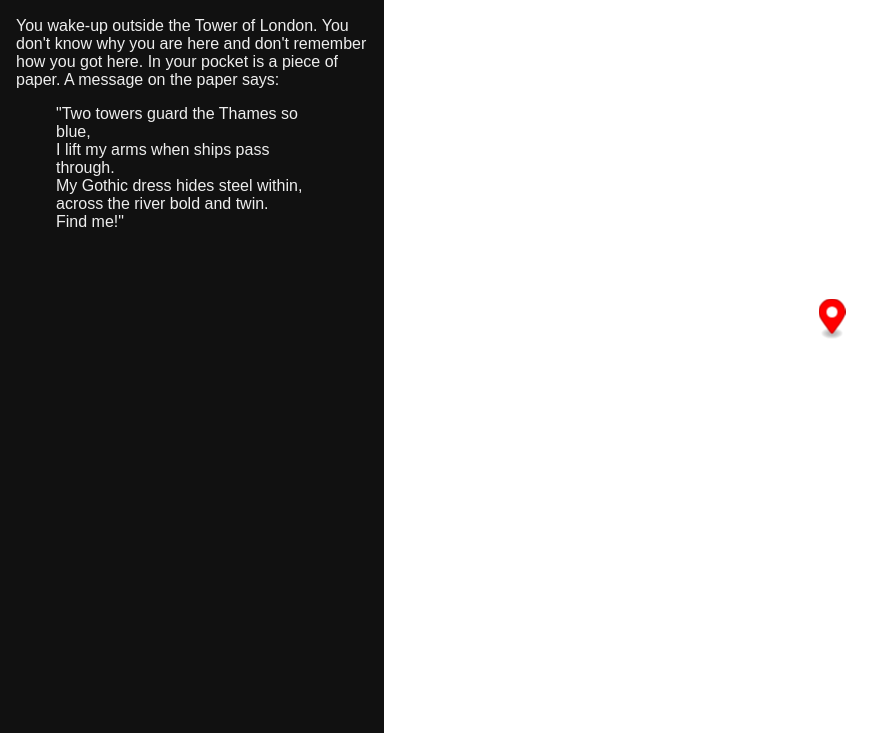
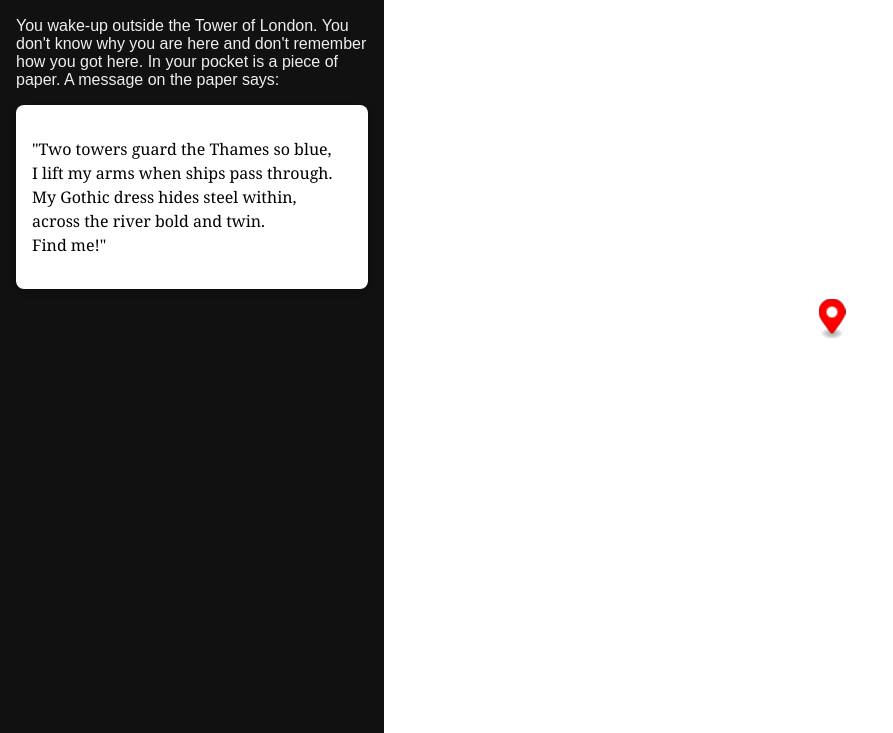
Before and after one commit to mapsmania/LondonTreasure, a plain HTML site: page index.html in a window 1280 px wide. Shown: the part 67-800 px from the top of the page, without its empty margins (0-893 px from the left). Drawn offline with nearby package versions, Linux system fonts and the light colour scheme; no server answers.

Commit message:
Update index.html
added style to the clue

```diff
--- a/index.html
+++ b/index.html
@@ -29,19 +29,34 @@
       width: 70%;
       height: 100%;
     }
+
+      .clue-box {
+  background-color: #fff;
+  color: #000;
+  padding: 1rem;
+  margin-top: 1rem;
+  border-radius: 8px;
+  box-shadow: 0 2px 8px rgba(0,0,0,0.3);
+  font-family: 'Georgia', serif;
+  line-height: 1.5;
+}
+
   </style>
 </head>
 <body>
   <div id="sidebar">
     <h2>London Treasure Hunt</h2>
     <p id="story">You wake-up outside the Tower of London. You don't know why you are here and don't remember how you got here. In your pocket is a piece of paper. A message on the paper says:</p>
-    <blockquote>
+   <div class="clue-box">
+  <p>
     "Two towers guard the Thames so blue,<br>
     I lift my arms when ships pass through.<br>
     My Gothic dress hides steel within,<br>
     across the river bold and twin.<br>
     Find me!"
-    </blockquote>
+  </p>
+</div>
+
   </div>
   <div id="map"></div>
 
@@ -156,12 +171,16 @@
       if (lng > towerBridgeBounds[0][0] && lng < towerBridgeBounds[1][0] &&
           lat > towerBridgeBounds[0][1] && lat < towerBridgeBounds[1][1]) {
         document.getElementById('story').innerText = 'You have found the location! Another clue reads:';
-        document.querySelector('blockquote').innerHTML = `
+        document.querySelector('.clue-box').innerHTML = `
+  <p>
     "Four bronze cats guard my central spire,<br>
     where Nelson stands above the fire.<br>
     My fountains dance while lions watch,<br>
     and pigeons once made quite a blotch.<br>
-          Where am I?"`;
+    Where am I?"
+  </p>
+`;
+
       }
     }
   </script>
```
Lines whose indentation alone changed are shown as unchanged.
